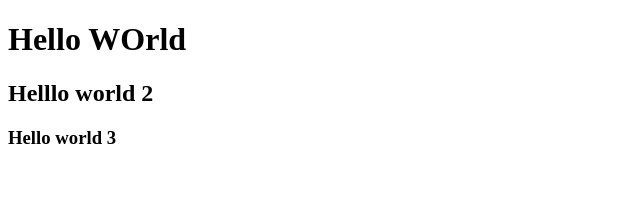
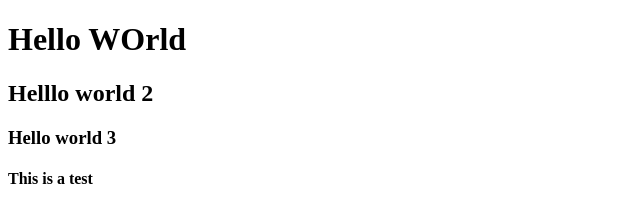
Before and after one commit to Sina-shafiee/zinary-4, a plain HTML site: page index.html in a window 1280 px wide. Shown: the whole page, without its empty margins (0-640 px from the left). Drawn offline with Linux system fonts and the light colour scheme.

Commit message:
added test text

```diff
--- a/index.html
+++ b/index.html
@@ -9,5 +9,6 @@
         <h1>Hello WOrld</h1>
         <h2>Helllo world 2</h2>
         <h3>Hello world 3</h3>
+        <h4>This is a test</h4>
     </body>
 </html>
```
